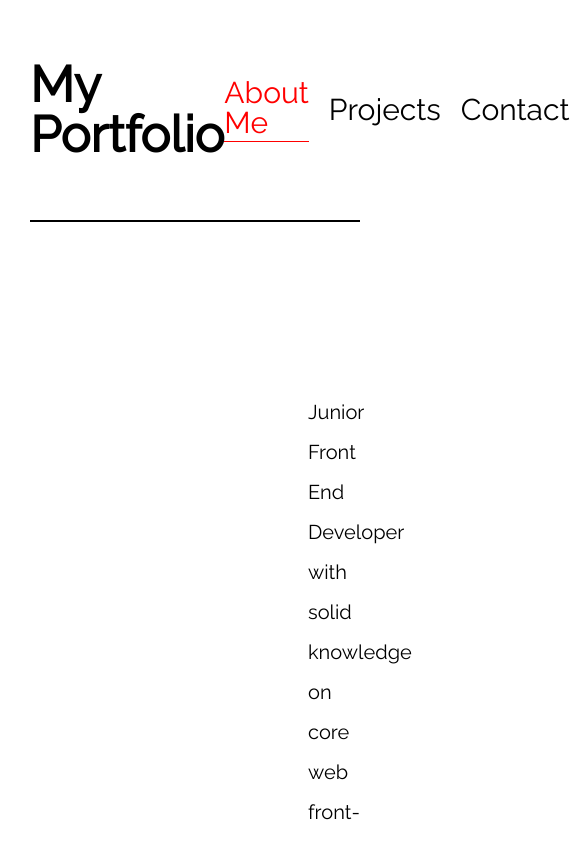
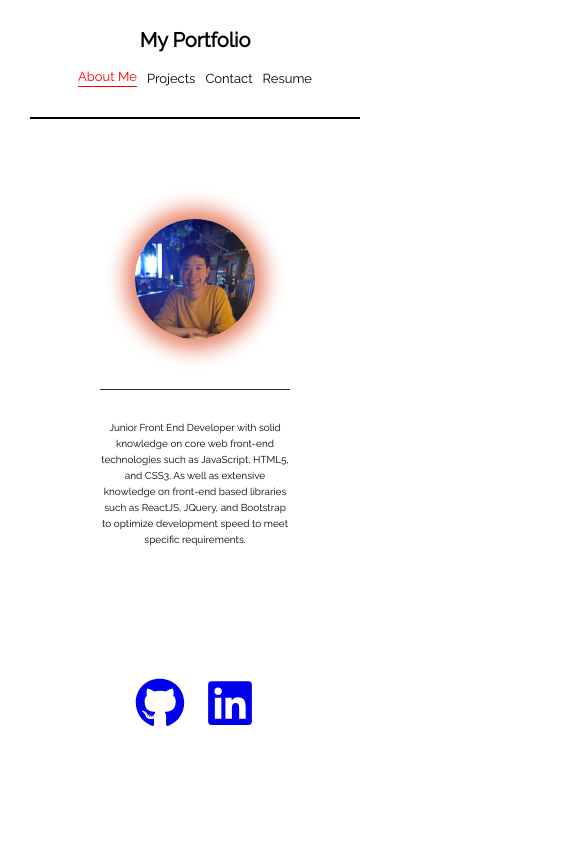
Before and after one commit to BranBao1995/React-Portfolio, a React (Create React App) app: page / in a window 390 px wide. Shown: the top 842 px of the page, 585 px wide, since content can reach past the window. Built offline with nearby package versions, Linux system fonts and the light colour scheme.

Commit message:
added media queries for responsiveness

```diff
--- a/src/components/About/About.css
+++ b/src/components/About/About.css
@@ -36,3 +36,71 @@
   font-size: var(--font-small);
   line-height: 2;
 }
+
+@media screen and (max-width: 900px) {
+  .about {
+    padding: 10rem 7rem;
+  }
+
+  .avatar {
+    padding-right: 10rem;
+  }
+}
+
+@media screen and (max-width: 800px) {
+  .about {
+    flex-direction: column;
+    justify-content: center;
+    align-items: center;
+  }
+
+  .avatar {
+    width: 80%;
+    border-bottom: 1px solid rgb(49, 48, 48);
+    border-right: none;
+    padding-right: 0;
+    justify-content: center;
+    align-items: center;
+    padding-bottom: 6rem;
+  }
+
+  .bio {
+    display: block;
+    width: 80%;
+    padding-left: 0;
+    padding-top: 6rem;
+    text-align: center;
+  }
+}
+
+@media screen and (max-width: 550px) {
+  .bio {
+    width: 90%;
+    padding-left: 0;
+  }
+  .bio-text {
+    font-size: 1.5rem;
+    line-height: 2;
+  }
+}
+
+@media screen and (max-width: 400px) {
+  .avatar {
+    width: 100%;
+    padding-bottom: 5rem;
+  }
+  .avatar-image {
+    width: 12rem;
+    height: 12rem;
+  }
+
+  .bio {
+    width: 100%;
+    padding-left: 0;
+    padding-top: 3rem;
+  }
+  .bio-text {
+    font-size: 1rem;
+    line-height: 1.6;
+  }
+}
--- a/src/components/Contact/Contact.css
+++ b/src/components/Contact/Contact.css
@@ -69,3 +69,66 @@
 .error-text {
   color: red;
 }
+
+@media screen and (max-width: 1000px) {
+  .form {
+    width: 70%;
+  }
+
+  .form input {
+    width: 80%;
+  }
+
+  .form textarea {
+    width: 80%;
+  }
+
+  .form-button {
+    width: 30%;
+  }
+}
+
+@media screen and (max-width: 600px) {
+  .form {
+    width: 80%;
+  }
+
+  .form input {
+    width: 80%;
+  }
+
+  .form textarea {
+    width: 80%;
+  }
+
+  .form-button {
+    width: 35%;
+  }
+
+  .form p {
+    text-align: center;
+    line-height: 1.6;
+  }
+}
+
+@media screen and (max-width: 500px) {
+  .form {
+    width: 100%;
+  }
+
+  .form input {
+    width: 90%;
+  }
+
+  .form textarea {
+    width: 90%;
+  }
+
+  .form-button {
+    width: 45%;
+  }
+
+  .form p {
+    font-size: var(--font-small);
+  }
+}
--- a/src/components/Header/Header.css
+++ b/src/components/Header/Header.css
@@ -42,3 +42,89 @@
 
   cursor: pointer;
 }
+
+@media screen and (max-width: 900px) {
+  .header {
+    padding: 4.5rem 0;
+  }
+  .header-h1 {
+    font-size: var(--font-medium);
+  }
+
+  .nav-items {
+    column-gap: 2rem;
+  }
+
+  .nav-item {
+    font-size: var(--font-medium);
+  }
+
+  .nav-item-active {
+    font-size: var(--font-medium);
+  }
+}
+
+@media screen and (max-width: 770px) {
+  .nav-item {
+    font-size: var(--font-small);
+  }
+
+  .nav-item-active {
+    font-size: var(--font-small);
+  }
+}
+
+@media screen and (max-width: 600px) {
+  .header {
+    padding: 3.5rem 0;
+  }
+
+  .nav-items {
+    column-gap: 1.5rem;
+  }
+  .nav-item {
+    font-size: 1.5rem;
+  }
+
+  .nav-item-active {
+    font-size: 1.7rem;
+  }
+}
+
+@media screen and (max-width: 520px) {
+  .header {
+    padding: 3rem 0;
+  }
+
+  .header-h1 {
+    font-size: var(--font-small);
+  }
+
+  .nav-items {
+    column-gap: 1rem;
+  }
+  .nav-item {
+    font-size: 1.5rem;
+  }
+
+  .nav-item-active {
+    font-size: 1.5rem;
+  }
+}
+
+@media screen and (max-width: 440px) {
+  .header {
+    flex-direction: column;
+    justify-content: center;
+    align-items: center;
+    row-gap: 2rem;
+  }
+
+  .nav-item {
+    font-size: 1.3rem;
+  }
+
+  .nav-item-active {
+    font-size: 1.3rem;
+  }
+}
--- a/src/components/Header/Header.js
+++ b/src/components/Header/Header.js
@@ -1,4 +1,4 @@
-import React, { useState } from "react";
+import React from "react";
 import Navigation from "./Navigation";
 import "./Header.css";
 
--- a/src/components/Projects/Projects.css
+++ b/src/components/Projects/Projects.css
@@ -70,3 +70,24 @@
   border-bottom: 1px solid aliceblue;
   padding-bottom: 1.5rem;
 }
+
+@media screen and (max-width: 600px) {
+  .projects-container {
+    width: 90%;
+    row-gap: 2.5rem;
+    column-gap: 2.5rem;
+  }
+}
+
+@media screen and (max-width: 400px) {
+  .projects {
+    padding: 4rem 0;
+  }
+  .projects-container {
+    width: 90%;
+    row-gap: 4rem;
+  }
+  .project {
+    width: 90%;
+  }
+}
--- a/src/components/Resume/Resume.css
+++ b/src/components/Resume/Resume.css
@@ -68,3 +68,38 @@
 .proficiencies-list-item-name {
   color: black;
 }
+
+@media screen and (max-width: 600px) {
+  .proficiencies {
+    width: 90%;
+  }
+
+  .proficiencies-title {
+    text-align: center;
+  }
+}
+
+@media screen and (max-width: 400px) {
+  .resume {
+    padding: 5rem 0;
+    row-gap: 4rem;
+  }
+
+  .resume-title {
+    font-size: 2.5rem;
+  }
+
+  .proficiencies-title {
+    font-size: 2.5rem;
+  }
+
+  .proficiencies-list {
+    padding: 0;
+    column-gap: 2rem;
+    row-gap: 1rem;
+  }
+
+  .proficiencies-list-item {
+    font-size: 1.6rem;
+  }
+}
```
